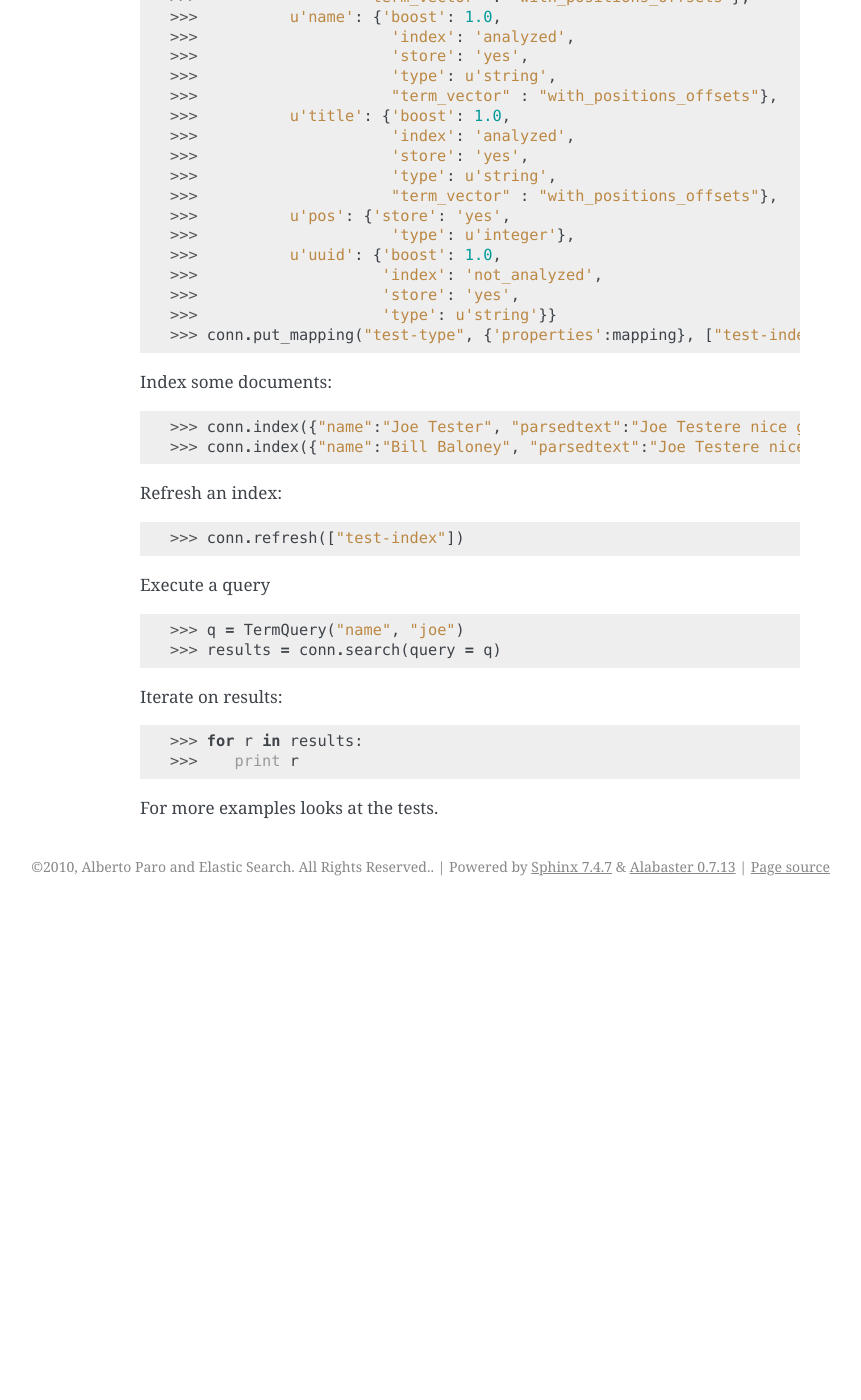
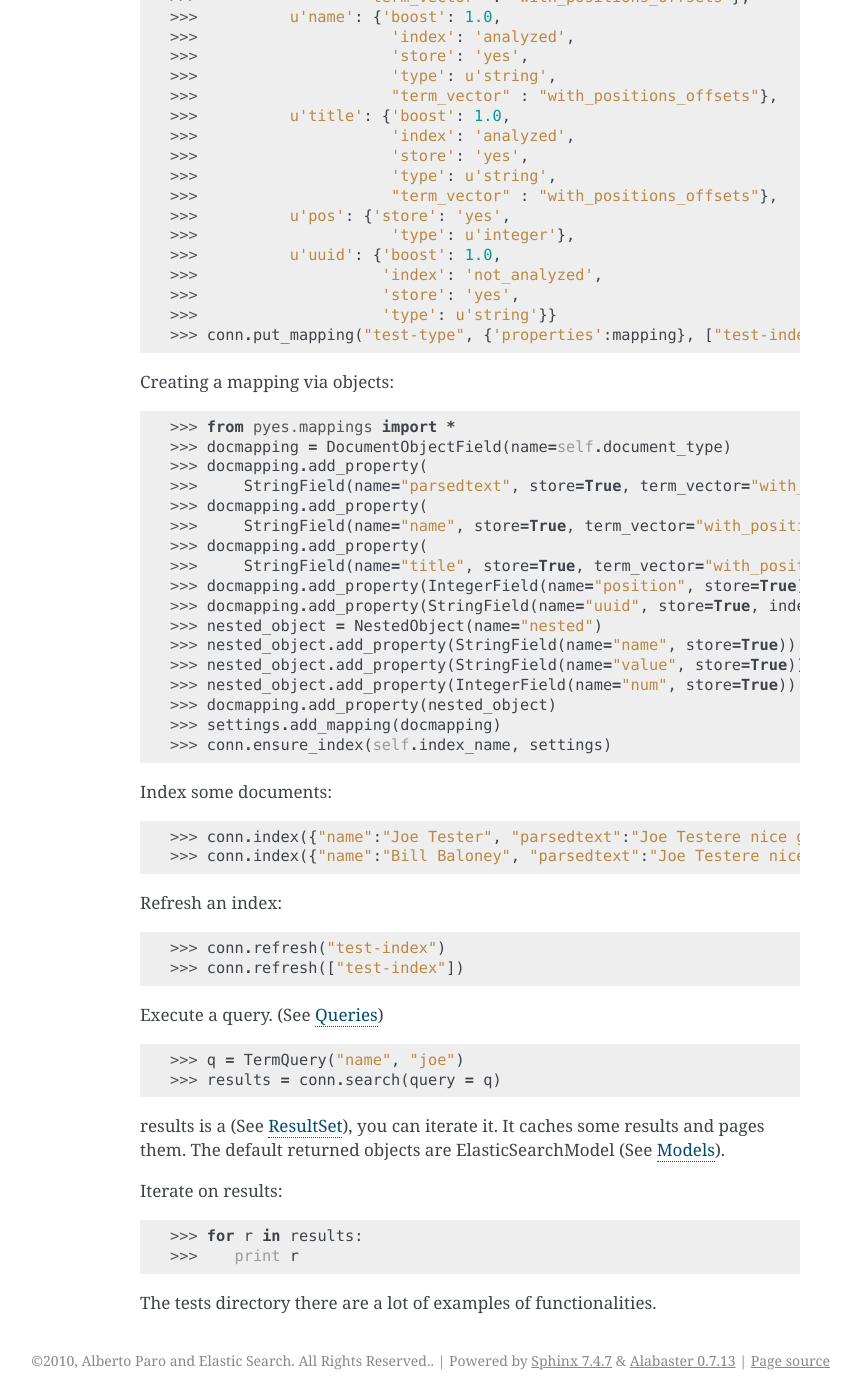
Before and after one commit to aparo/pyes, a Sphinx documentation site: the page built from docs/manual/usage.rst, in a window 1280 px wide and 1400 px high, scrolled down 638 px. Shown: the whole window, without its empty margins (280-1141 px from the left). Built offline with Sphinx 7.4.7, drawn with Linux system fonts in a browser that asks for light colours; before the commit the page ends 1544 px from its top, so only the background shows below that; some of the changed text lies outside the part shown.

Commit message:
Updated documentation

```diff
--- a/docs/index.rst
+++ b/docs/index.rst
@@ -14,6 +14,7 @@ Contents:
     links
     guide/reference/index
     guide/appendix/index
+    guide/appendix/glossary
 
 
 Indices and tables
--- a/docs/manual/connections.rst
+++ b/docs/manual/connections.rst
@@ -1,3 +1,5 @@
+.. _pyes-connections:
+
 Connections
 ===========
 
@@ -16,12 +18,16 @@ For thrift:
 
     >>> conn = pyes.ES() # Defaults to connecting to the server at '127.0.0.1:9500'
     >>> conn = pyes.ES(['127.0.0.1:9500'])
+    >>> conn = pyes.ES(("thrift", "127.0.0.1", "9500"))
+    >>> conn = pyes.ES([("thrift", "127.0.0.1", "9500"), ("thrift", "192.168.1.1", "9500"),])
 
 For http:
 
 .. code-block:: python
 
     >>> conn = pyes.ES(['127.0.0.1:9200'])
+    >>> conn = pyes.ES(("http", "127.0.0.1","9200"))
+    >>> conn = pyes.ES([("thrift", "127.0.0.1", "9200"), ("thrift", "192.168.1.1", "8000"),])
 
 Connections are robust to server failures. Upon a disconnection, it will attempt to connect to each server in the list in turn. If no server is available, it will raise a NoServerAvailable exception.
 
--- a/docs/manual/index.rst
+++ b/docs/manual/index.rst
@@ -11,4 +11,6 @@
     installation
     usage
     connections
+    models
     queries
+    resultset
--- a/docs/manual/queries.rst
+++ b/docs/manual/queries.rst
@@ -1,3 +1,5 @@
+.. _pyes-queries:
+
 Queries
 =======
 
--- a/docs/manual/usage.rst
+++ b/docs/manual/usage.rst
@@ -1,12 +1,12 @@
 Usage
 =====
 
-Creating a connection:
+Creating a connection. (See more details here :ref:`pyes-connections`)
 
 .. code-block:: python
 
     >>> from pyes import *
-    >>> conn = ES('127.0.0.1:9200')
+    >>> conn = ES('127.0.0.1:9200') #for http
 
 Deleting an index:
 
@@ -25,7 +25,7 @@ Create an index:
 
     >>> conn.create_index("test-index")
 
-Creating a mapping:
+Creating a mapping via dictionary:
 
 .. code-block:: python
 
@@ -52,6 +52,29 @@ Creating a mapping:
     >>>                    'type': u'string'}}
     >>> conn.put_mapping("test-type", {'properties':mapping}, ["test-index"])
 
+Creating a mapping via objects:
+
+.. code-block:: python
+
+    >>> from pyes.mappings import *
+    >>> docmapping = DocumentObjectField(name=self.document_type)
+    >>> docmapping.add_property(
+    >>>     StringField(name="parsedtext", store=True, term_vector="with_positions_offsets", index="analyzed"))
+    >>> docmapping.add_property(
+    >>>     StringField(name="name", store=True, term_vector="with_positions_offsets", index="analyzed"))
+    >>> docmapping.add_property(
+    >>>     StringField(name="title", store=True, term_vector="with_positions_offsets", index="analyzed"))
+    >>> docmapping.add_property(IntegerField(name="position", store=True))
+    >>> docmapping.add_property(StringField(name="uuid", store=True, index="not_analyzed"))
+    >>> nested_object = NestedObject(name="nested")
+    >>> nested_object.add_property(StringField(name="name", store=True))
+    >>> nested_object.add_property(StringField(name="value", store=True))
+    >>> nested_object.add_property(IntegerField(name="num", store=True))
+    >>> docmapping.add_property(nested_object)
+    >>> settings.add_mapping(docmapping)
+    >>> conn.ensure_index(self.index_name, settings)
+
+
 Index some documents:
 
 .. code-block:: python
@@ -63,14 +86,17 @@ Refresh an index:
 
 .. code-block:: python
 
+    >>> conn.refresh("test-index")
     >>> conn.refresh(["test-index"])
 
-Execute a query
+Execute a query. (See :ref:`pyes-queries`)
 
 .. code-block:: python
 
     >>> q = TermQuery("name", "joe")
     >>> results = conn.search(query = q)
+
+results is a (See :ref:`pyes-resultset`), you can iterate it. It caches some results and pages them. The default returned objects are ElasticSearchModel (See :ref:`pyes-models`).
 
 Iterate on results:
 
@@ -79,4 +105,4 @@ Iterate on results:
     >>> for r in results:
     >>>    print r
 
-For more examples looks at the tests.
+The tests directory there are a lot of examples of functionalities.
--- a/pyes/__init__.py
+++ b/pyes/__init__.py
@@ -14,9 +14,9 @@ __docformat__ = "restructuredtext"
 
 
 def is_stable_release():
-    if len(VERSION) > 3 and isinstance(VERSION[3], basestring):
+    if len(VERSION) > 3:
         return False
-    return not VERSION[1] % 2
+    return True
 
 
 def version_with_meta():
```
Also changed, not shown: other parts of docs/manual/usage.rst (+1 -1 lines), README.rst (+46 -6 lines), docs/guide/appendix/glossary.rst (+192 -205 lines), docs/manual/models.rst (added, +65 -0 lines), docs/manual/resultset.rst (added, +39 -0 lines), 3 other files.
